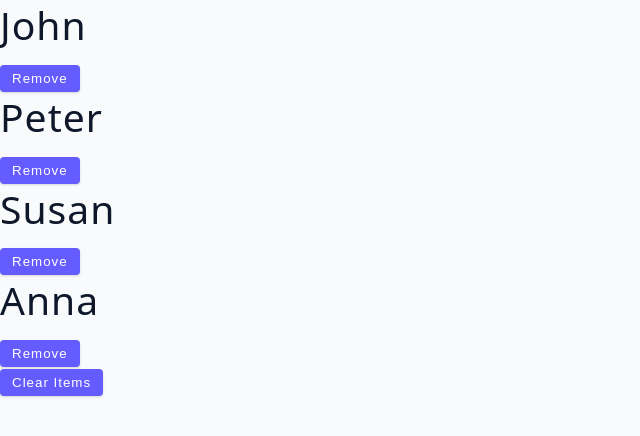
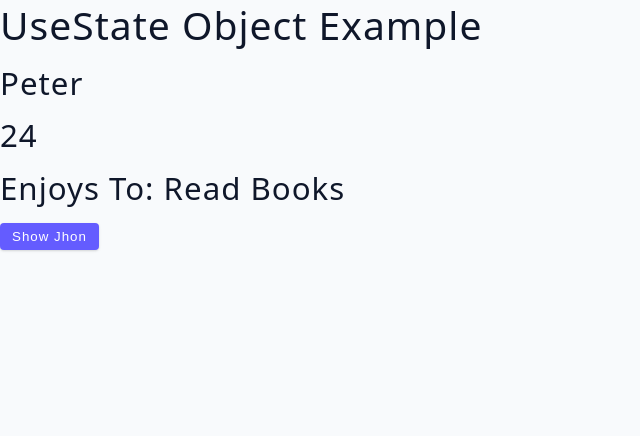
Before and after one commit to zubayr-ahmad/react-learning, a React (Vite) app: page / in a window 1280 px wide. Shown: the top 436 px of the page, without its empty margins (0-640 px from the left). Built offline with nearby package versions, Linux system fonts and the light colour scheme.

Commit message:
useState object

```diff
--- a/src/App.jsx
+++ b/src/App.jsx
@@ -1,14 +1,14 @@
-import Starter from "./tutorial/01-useState/starter/03-useState-array";
-import Final from "./tutorial/01-useState/final/03-useState-array";
+import Starter from "./tutorial/01-useState/starter/04-useState-object";
+import Final from "./tutorial/01-useState/final/04-useState-object";
 
 
 function App() {
 
   return (
-    <>
+    <div>
       <Starter />
+    </div>
 
-    </>
   );
 }
 
--- a/src/tutorial/01-useState/starter/04-useState-object.jsx
+++ b/src/tutorial/01-useState/starter/04-useState-object.jsx
@@ -1,7 +1,26 @@
 import { useState } from 'react';
 
 const UseStateObject = () => {
-  return <h2>useState object example</h2>;
+  const object1 = { name: 'peter', age: 24, message: 'Read Books'};
+  const [person, setPerson] = useState(object1);
+  const changePerson = () => {
+    const newPerson = {name: 'john', age: 28, message: 'Scream at The Computer'};
+    // setPerson(newPerson);
+    setPerson("Hello World");
+    setPerson({ ...person, name: "jhon" })
+
+  }
+  const {name, age, message} = person;
+  return (
+    <div>
+      <h2>useState object example</h2>
+      <h3>{name}</h3>
+      <h3>{age}</h3>
+      <h3>Enjoys to: {message}</h3>
+      <button className='btn' onClick={changePerson}>Show Jhon</button>
+    </div>
+  )
+
 };
 
 export default UseStateObject;
```
